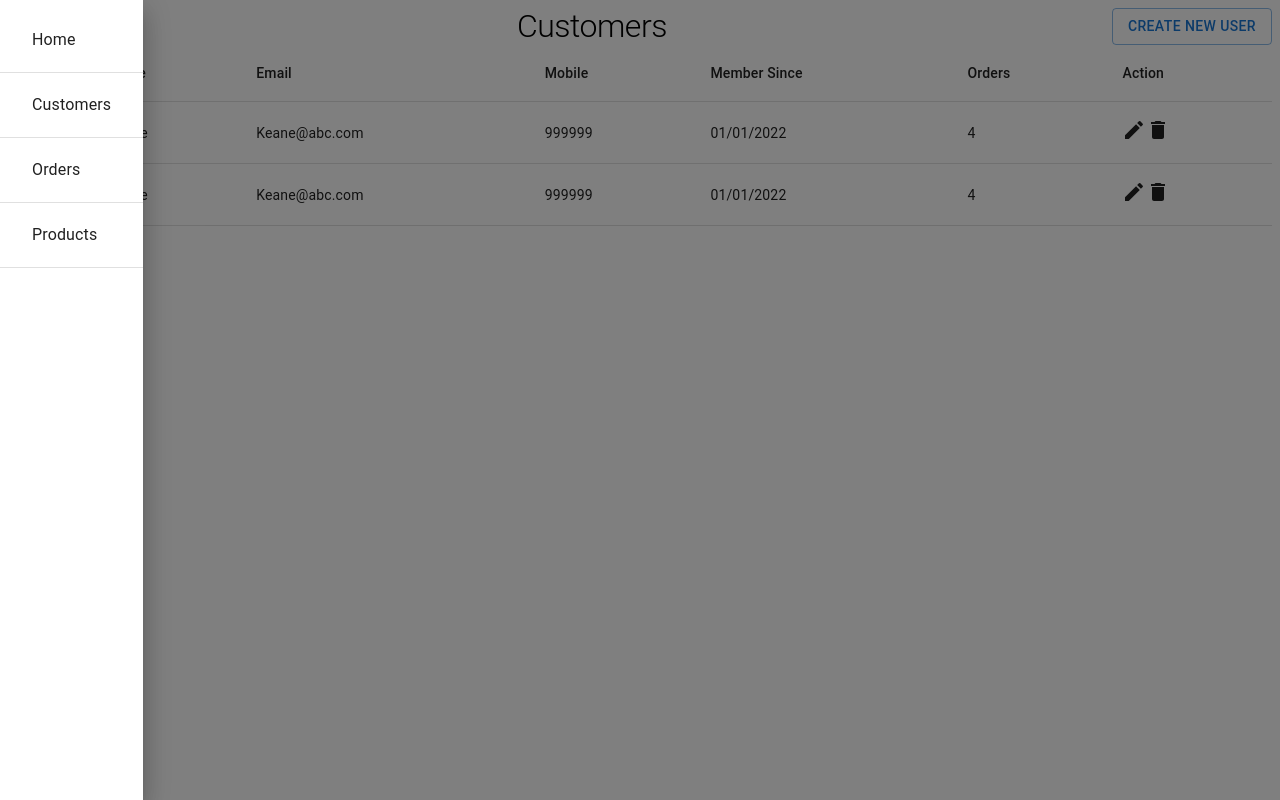
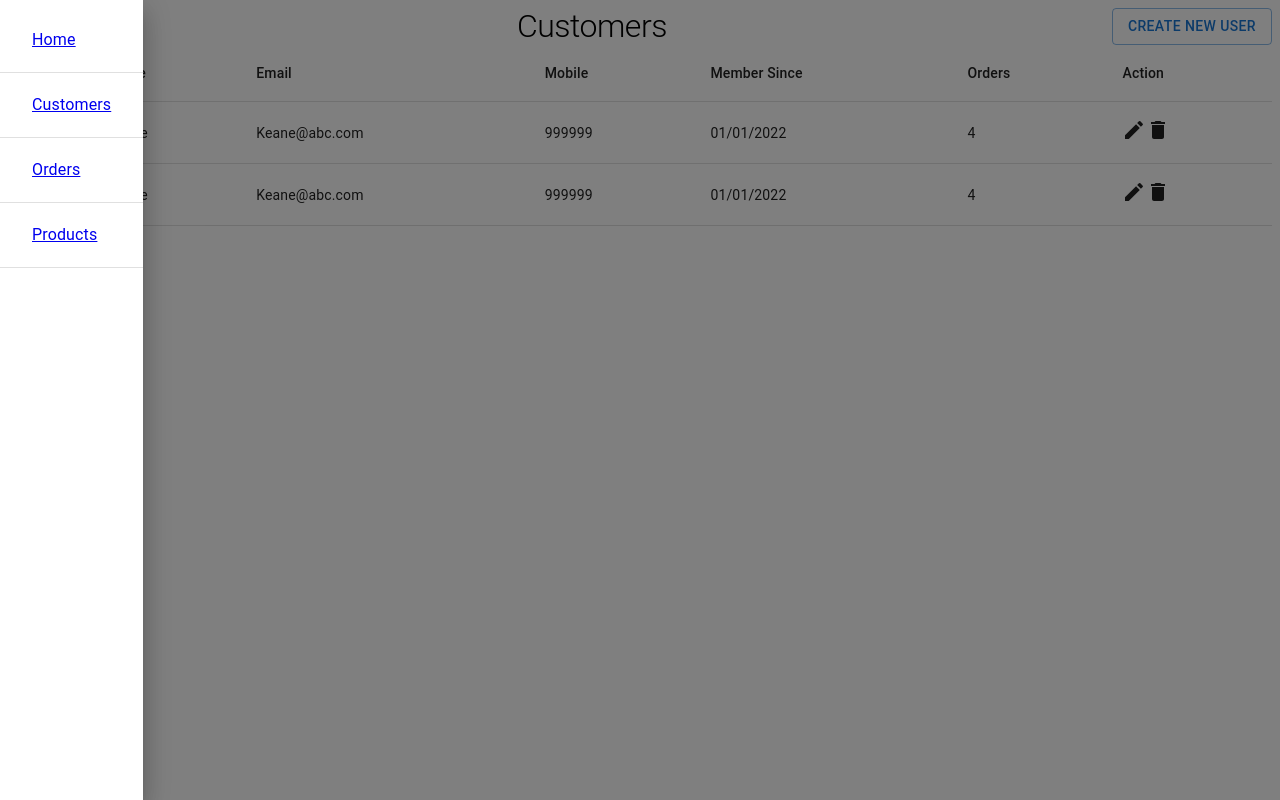
Before and after one commit to Keane-Neo/GA_EcommerceDashboard, a React (Vite) app: page /customers in a window 1280 px wide. Both pictures are taken after a click on the button 40 px from the left and 26 px from the top of the page. Built offline with nearby package versions, Linux system fonts and the light colour scheme.

Commit message:
feat: react router done

```diff
--- a/package.json
+++ b/package.json
@@ -15,7 +15,8 @@
     "@mui/icons-material": "^5.14.1",
     "@mui/material": "^5.14.2",
     "react": "^18.2.0",
-    "react-dom": "^18.2.0"
+    "react-dom": "^18.2.0",
+    "react-router-dom": "^6.14.2"
   },
   "devDependencies": {
     "@types/react": "^18.2.15",
--- a/src/App.jsx
+++ b/src/App.jsx
@@ -1,5 +1,9 @@
 import { useState } from "react";
+import { BrowserRouter, Route, Routes } from "react-router-dom";
 import Customers from "./pages/Customers";
+import Home from "./pages/Home";
+import Orders from "./pages/Orders";
+import Products from "./pages/Products";
 
 function App() {
   const [isDrawerOpen, setIsDrawerOpen] = useState(false);
@@ -7,12 +11,46 @@ function App() {
   const handleSidebarClick = () => setIsDrawerOpen(!isDrawerOpen);
 
   return (
-    <>
-      <Customers
-        isDrawerOpen={isDrawerOpen}
-        handleSidebarClick={handleSidebarClick}
-      />
-    </>
+    <BrowserRouter>
+      <Routes>
+        <Route
+          path="/"
+          element={
+            <Home
+              isDrawerOpen={isDrawerOpen}
+              handleSidebarClick={handleSidebarClick}
+            />
+          }
+        ></Route>
+        <Route
+          path="/customers"
+          element={
+            <Customers
+              isDrawerOpen={isDrawerOpen}
+              handleSidebarClick={handleSidebarClick}
+            />
+          }
+        ></Route>
+        <Route
+          path="/orders"
+          element={
+            <Orders
+              isDrawerOpen={isDrawerOpen}
+              handleSidebarClick={handleSidebarClick}
+            />
+          }
+        ></Route>
+        <Route
+          path="/products"
+          element={
+            <Products
+              isDrawerOpen={isDrawerOpen}
+              handleSidebarClick={handleSidebarClick}
+            />
+          }
+        ></Route>
+      </Routes>
+    </BrowserRouter>
   );
 }
 
--- a/src/components/Sidebar.jsx
+++ b/src/components/Sidebar.jsx
@@ -9,9 +9,25 @@ import {
   ListItemText,
 } from "@mui/material";
 import React from "react";
+import { NavLink } from "react-router-dom";
 
 const Sidebar = ({ isDrawerOpen, handleSidebarClick }) => {
-  const pages = ["Home", "Customers", "Orders", "Products"];
+  // const pages = ["Home", "Customers", "Orders", "Products"];
+  const pages = [
+    { name: "Home", link: "/" },
+    {
+      name: "Customers",
+      link: "/customers",
+    },
+    {
+      name: "Orders",
+      link: "/orders",
+    },
+    {
+      name: "Products",
+      link: "/products",
+    },
+  ];
 
   return (
     <Box onClick={handleSidebarClick}>
@@ -22,9 +38,11 @@ const Sidebar = ({ isDrawerOpen, handleSidebarClick }) => {
         <List>
           {pages.map((ele, index) => (
             <ListItem divider key={index}>
-              <ListItemButton onClick={handleSidebarClick}>
-                <ListItemText primary={ele}></ListItemText>
-              </ListItemButton>
+              <NavLink to={ele.link}>
+                <ListItemButton onClick={handleSidebarClick}>
+                  <ListItemText primary={ele.name}></ListItemText>
+                </ListItemButton>
+              </NavLink>
             </ListItem>
           ))}
         </List>
```
Also changed, not shown: 1 other file (tests, documents, lock files or other folders).
